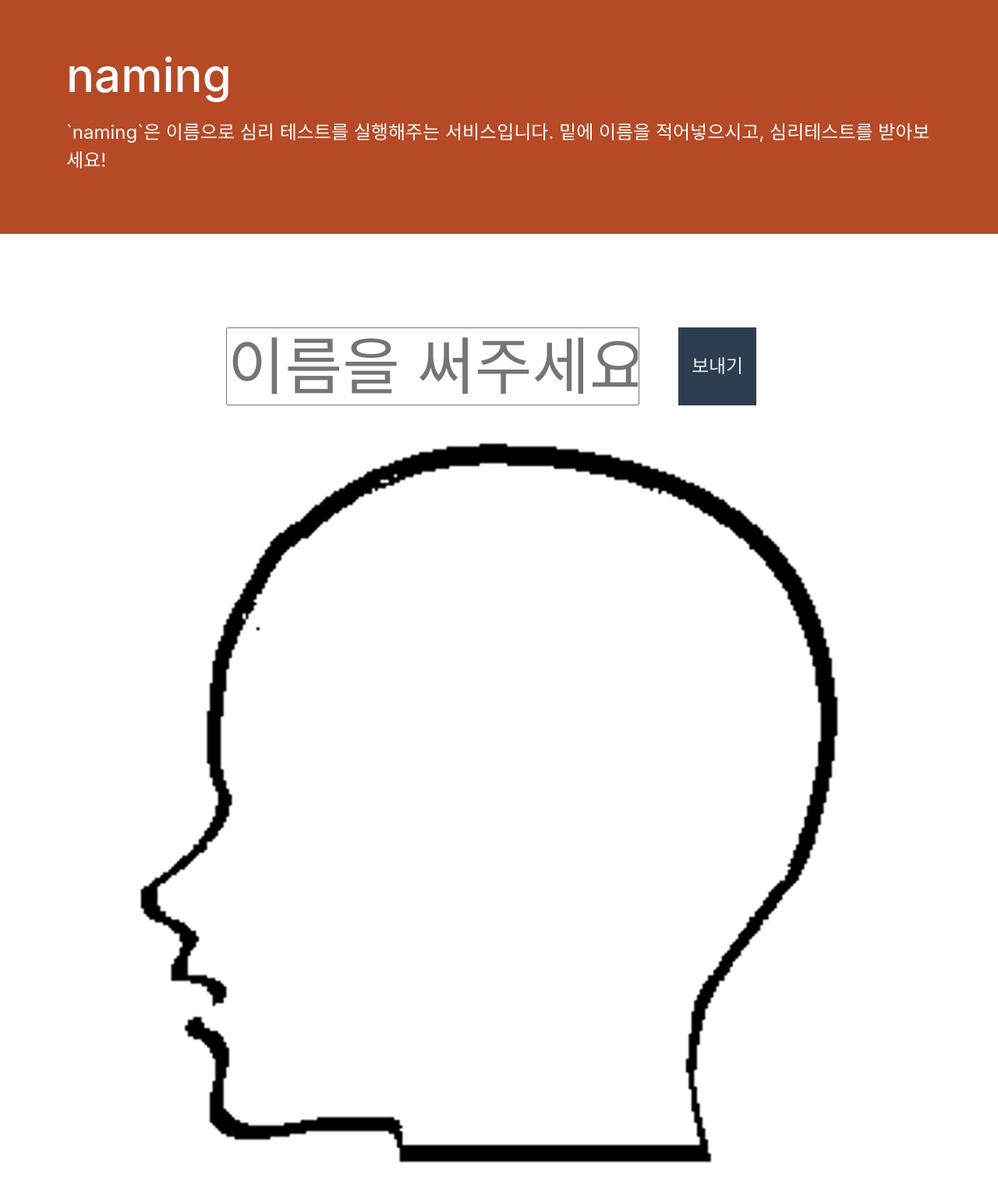
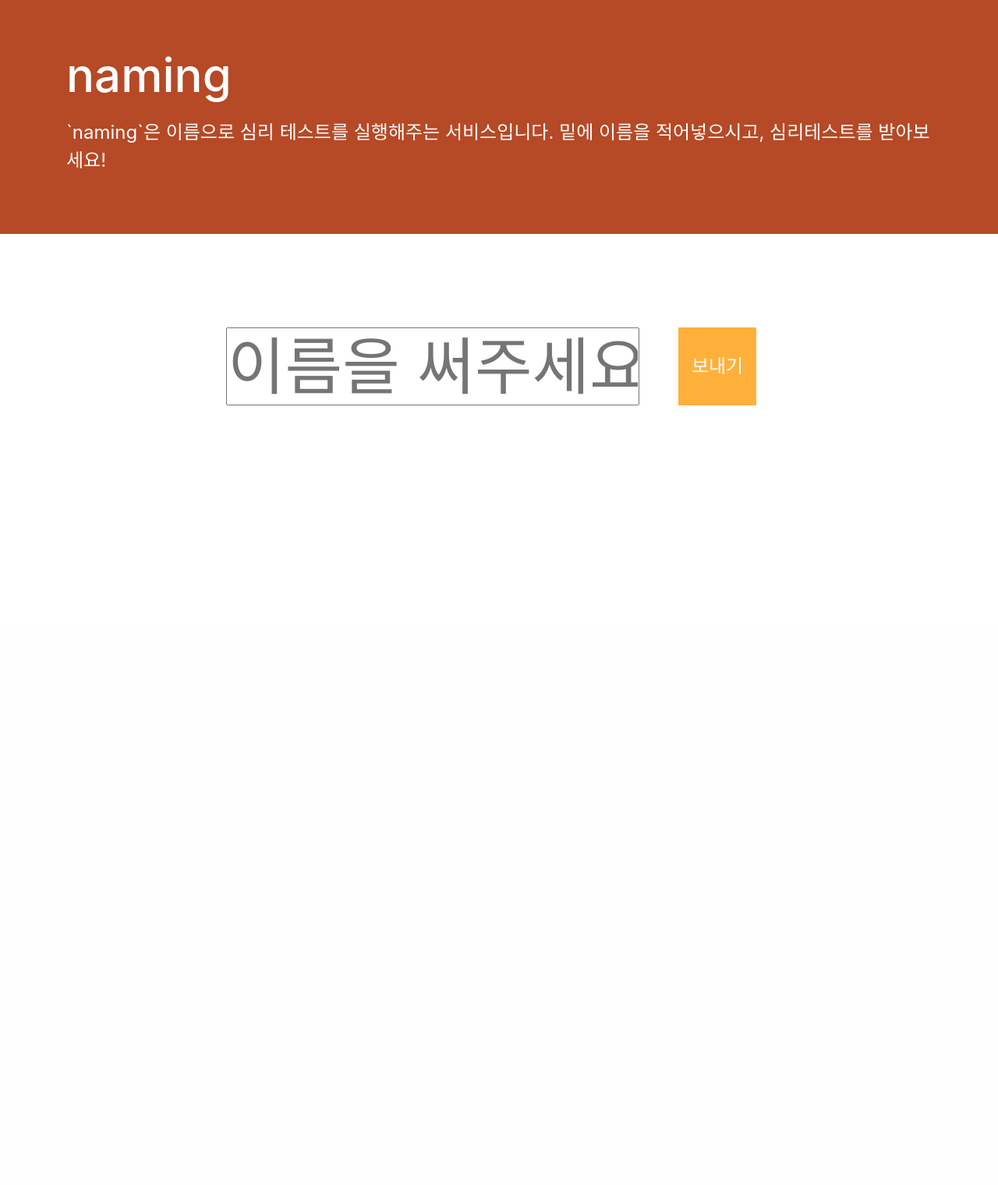
Before and after one commit to admire93/naming, a Flask app: page / in a window 1280 px wide. Shown: the whole page at 78% size. After the commit the page ends 520 px from the top, so only its background shows below. Run offline with Flask 2, Linux system fonts and the light colour scheme; some libraries are stand-ins or nearby versions.

Commit message:
쿼리가 있을때만 그림 보여주도록 수정

```diff
--- a/naming/web/static/css/style.css
+++ b/naming/web/static/css/style.css
@@ -28,19 +28,20 @@ form .inputs button {
   width: 100px; height: 100px;
   margin-left: 50px;
   float: left;
-  color: #ECF0F1;
-  background: #2C3E50;
+  color: #FEFEFE;
+  background: #FFB03B;
   border: none;
   font-size: 24px;
 }
 
-form .inputs button:hover { background: #2980B9; }
+form .inputs button:hover { background: #8E2800; }
 
 div#result {
   clear: left;
   width: 1000px; height: 1000px;
   margin: 0 auto;
   background: transparent url('/static/img/head.png') no-repeat top left;
+  display: none;
 }
 
 div#result svg { margin: 100px 0 0 250px; }
--- a/naming/web/templates/index.html
+++ b/naming/web/templates/index.html
@@ -38,13 +38,42 @@
     {{ import_static('js', 'js/chart.js') }}
 
     <script type="text/javascript">
+      if(!Array.prototype.forEach) {
+        Array.prototype.forEach = function(fn, scope) {
+          for(var i = 0, len = this.length; i < len; ++i) {
+            fn.call(scope, this[i], i, this);
+          }
+        }
+      }
+
+      function queryObj() {
+        if(location.search == "") return {};
+
+        var result = {},
+            keyValuePairs = location.search.slice(1).split('&');
+
+        keyValuePairs.forEach(function(keyValuePair) {
+            keyValuePair = keyValuePair.split('=');
+            result[keyValuePair[0]] = keyValuePair[1] || '';
+            });
+
+        return result;
+      }
+
       var args = [];
 
       {% for e, p in status %}
       args.push({'feel': '{{ e }}', 'prob': {{ '%.2f' % p }}});
       {% endfor %}
 
-      draw_pie_feel(args);
+      var query = queryObj();
+      if(!$.isEmptyObject(query) && query.hasOwnProperty('name')) {
+        draw_pie_feel(args);
+        $('#result').show();
+
+        $('.inputs input[type=text]')
+        .attr('value', decodeURIComponent(query['name']));
+      }
     </script>
   </body>
 </html>
```
